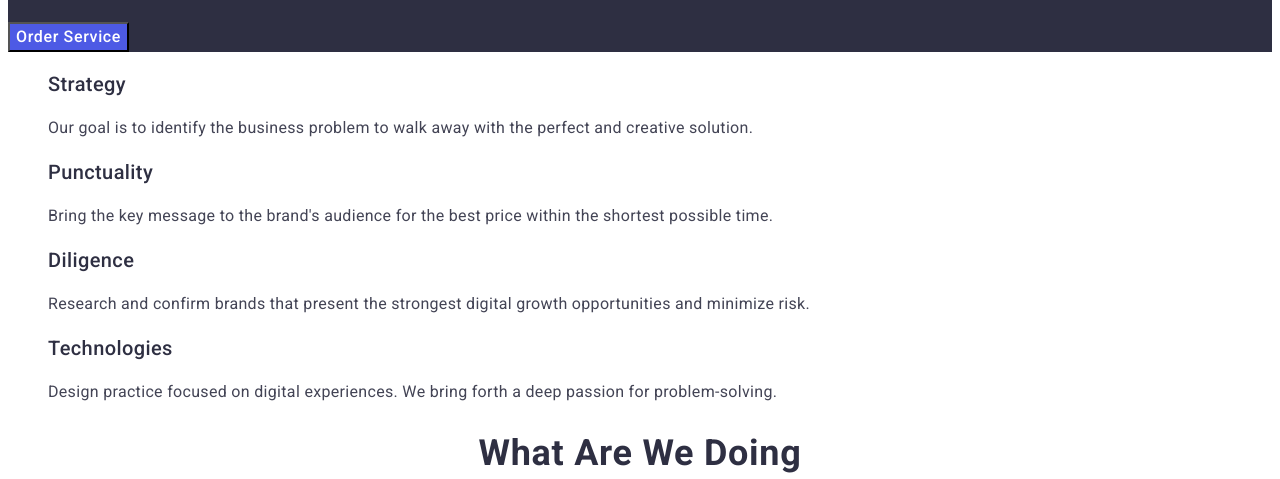
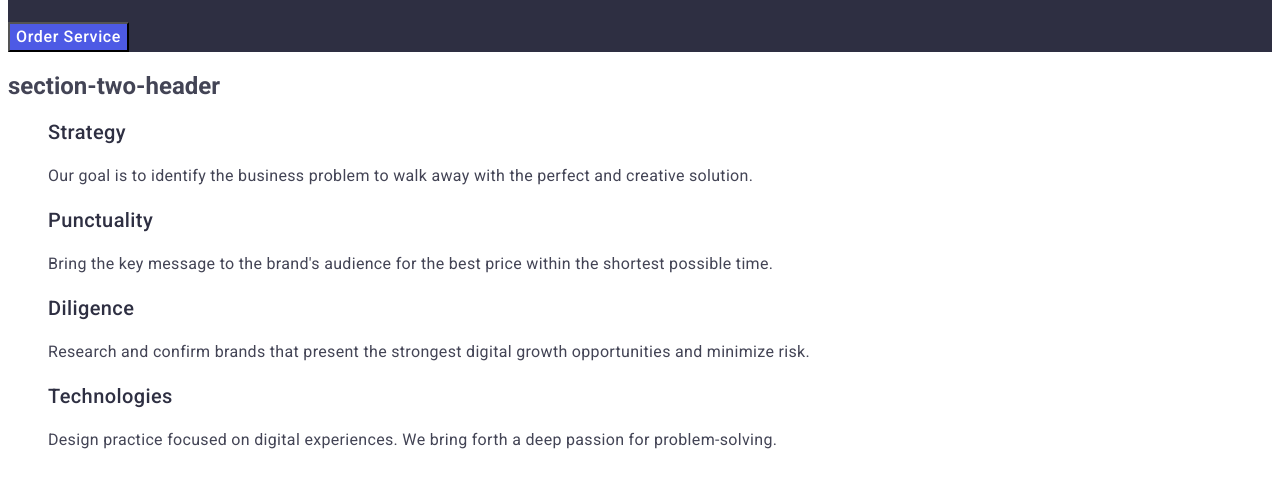
Before and after one commit to svbiz4u/goit-markup-hw-02, a plain HTML site: page index.html in a window 1280 px wide. Shown: the part 312-791 px from the top of the page. Drawn offline with Linux system fonts and the light colour scheme.

Commit message:
com230723-1907
HW-2

```diff
--- a/css/styles.css
+++ b/css/styles.css
@@ -209,19 +209,6 @@ letter-spacing: 0.32px;
 }
 /*--page2--*/
 /*--services--*/
-.visually-hidden {
-  position: absolute;
-  width: 1px;
-  height: 1px;
-  margin: -1px;
-  border: 0;
-  padding: 0;
-  white-space: nowrap;
-  clip-path: inset(100%);
-  clip: rect(0 0 0 0);
-  overflow: hidden;
-}
-
 
 .services-menu-btn {
   color: var(--color-logo);
--- a/index.html
+++ b/index.html
@@ -39,7 +39,7 @@
             <button type="button" class="section-one-btn">Order Service</button>
         </section>
         <section>
-            <h2 class="visually-hidden">section-two-header</h2>
+            <h2>section-two-header</h2>
              <ul class="list">
                 <li>
                     <h3 class="section-two-item">Strategy</h3>
```
Also changed, not shown: portfolio.html (+10 -10 lines), images/p21.jpg (renamed from images/p2.1.jpg), images/p22.jpg (renamed from images/p2.2.jpg), images/p23.jpg (renamed from images/p2.3.jpg), images/p24.jpg (renamed from images/p2.4.jpg), images/p25.jpg (renamed from images/p2.5.jpg), images/p26.jpg (renamed from images/p2.6.jpg), images/p27.jpg (renamed from images/p2.7.jpg), images/p28.jpg (renamed from images/p2.8.jpg), images/p29.jpg (renamed from images/p2.9.jpg).
